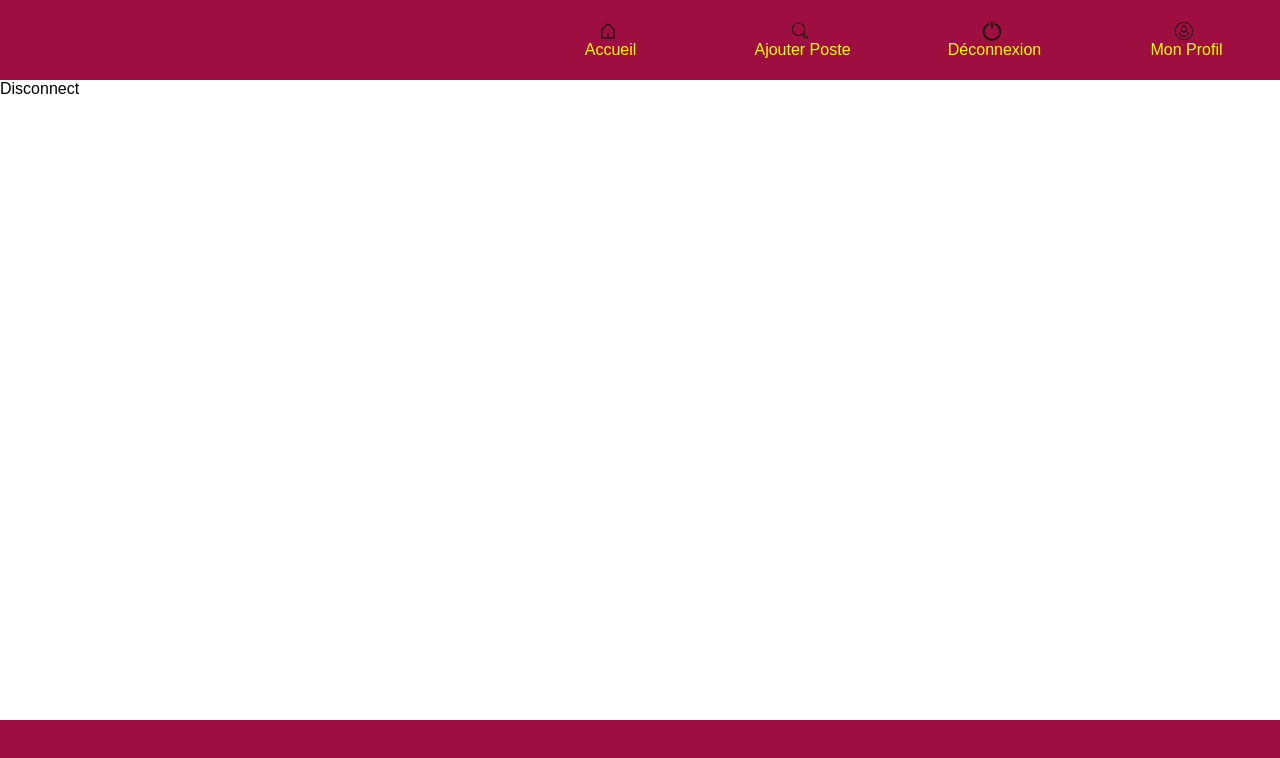
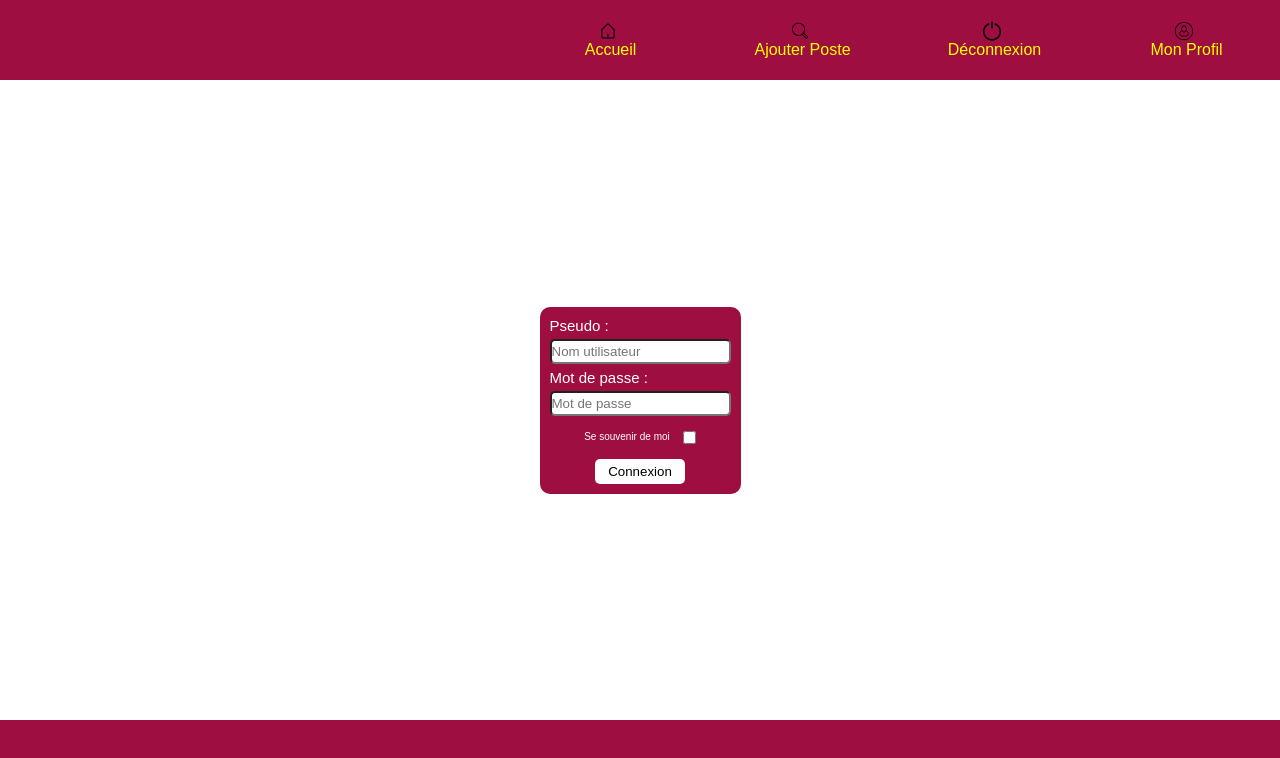
Before and after one commit to DamienCarrere/EVAL-reseau-social, a React (Vite) app: page /disconnect in a window 1280 px wide. Shown: the top 758 px of the page. Built offline with nearby package versions, Linux system fonts and the light colour scheme.

Commit message:
add page-connexion and update forms

```diff
--- /dev/null
+++ b/components/Buttons/ButtonConnexion.css
@@ -0,0 +1,8 @@
+.submit {
+	padding: 5px;
+	background-color: white;
+	border: none;
+	border-radius: 5px;
+	width: 50%;
+	cursor: pointer;
+}
--- a/components/Buttons/ButtonConnexion.jsx
+++ b/components/Buttons/ButtonConnexion.jsx
@@ -1,6 +1,8 @@
+import "./ButtonConnexion.css";
+
 export default function BtnConnexion({ onClick }) {
 	return (
-		<button type="submit" onClick={onClick}>
+		<button type="submit" className="submit" onClick={onClick}>
 			Connexion
 		</button>
 	);
--- a/components/Input/CheckBoxRemember.jsx
+++ b/components/Input/CheckBoxRemember.jsx
@@ -1,6 +1,8 @@
+import "./Input.css";
+
 export default function CheckBoxRemember({ checked, onChange }) {
 	return (
-		<label>
+		<label className="remember">
 			Se souvenir de moi{" "}
 			<input type="checkBox" checked={checked} onChange={onChange} />
 		</label>
--- /dev/null
+++ b/components/Input/Input.css
@@ -0,0 +1,17 @@
+.input-connexion {
+	border-radius: 5px;
+	height: 25px;
+}
+
+.label-connexion {
+	width: 100%;
+	font-size: 15px;
+}
+
+.remember {
+	font-size: 10px;
+	display: flex;
+	width: 80%;
+	justify-content: space-around;
+	padding: 10px;
+}
--- a/components/Input/InputMdp.jsx
+++ b/components/Input/InputMdp.jsx
@@ -1,16 +1,19 @@
-import { useState } from "react";
+import "./Input.css";
 
-export default function InputMdp() {
-	const [mdp, setMdp] = useState("");
+export default function InputMdp({ value, onChange, placeholder }) {
 	return (
 		<>
-			<label htmlFor="mdp">Mot de passe :</label>
+			<label htmlFor="password" className="label-connexion">
+				Mot de passe :
+			</label>
 			<input
+				className="input-connexion"
 				name="mdp"
 				type="password"
 				id="password"
-				value={mdp}
-				onChange={(e) => setMdp(e.target.value)}
+				value={value}
+				onChange={onChange}
+				placeholder={placeholder || "Mot de passe"}
 			/>
 		</>
 	);
--- a/components/Input/InputPseudo.jsx
+++ b/components/Input/InputPseudo.jsx
@@ -1,16 +1,19 @@
-import { useState } from "react";
+import "./Input.css";
 
-export default function InputPseudo() {
-	const [pseudo, setPseudo] = useState("");
+export default function InputPseudo({ value, onChange, placeholder }) {
 	return (
 		<>
-			<label>Pseudo :</label>
+			<label htmlFor="pseudo" className="label-connexion">
+				Pseudo :
+			</label>
 			<input
+				className="input-connexion"
 				name="pseudo"
 				type=""
 				id="pseudo"
-				value={pseudo}
-				onChange={(e) => setPseudo(e.target.value)}
+				value={value}
+				onChange={onChange}
+				placeholder={placeholder || "Nom utilisateur"}
 			/>
 		</>
 	);
--- /dev/null
+++ b/pages/Connexion.css
@@ -0,0 +1,18 @@
+.login {
+	height: 80vh;
+	display: flex;
+	justify-content: center;
+	align-items: center;
+}
+
+.login-form {
+	display: flex;
+	flex-direction: column;
+	align-items: center;
+	justify-content: center;
+	background-color: #9e0e40;
+	padding: 10px;
+	border-radius: 10px;
+	gap: 5px;
+	color: white;
+}
--- /dev/null
+++ b/pages/Connexion.jsx
@@ -0,0 +1,45 @@
+import "./Connexion.css";
+import BtnConnexion from "../components/Buttons/ButtonConnexion";
+import InputPseudo from "../components/Input/InputPseudo";
+import InputMdp from "../components/Input/InputMdp";
+import CheckBoxRemember from "../components/Input/CheckBoxRemember";
+import { useState } from "react";
+
+function Connexion() {
+	const [pseudo, setPseudo] = useState("");
+	const [mdp, setMdp] = useState("");
+	const [remember, setRemember] = useState(false);
+
+	const handleSubmit = (e) => {
+		e.preventDefault();
+
+		const formDate = {
+			pseudo,
+			mdp,
+			remember,
+		};
+		console.log(formDate);
+	};
+
+	return (
+		<div className="login">
+			<form onSubmit={handleSubmit} className="login-form">
+				<InputPseudo
+					value={pseudo}
+					onChange={(e) => setPseudo(e.target.value)}
+				/>
+				<InputMdp
+					value={mdp}
+					onChange={(e) => setMdp(e.target.value)}
+				/>
+				<CheckBoxRemember
+					value={remember}
+					onChange={(e) => setRemember(e.target.checked)}
+				/>
+				<BtnConnexion />
+			</form>
+		</div>
+	);
+}
+
+export default Connexion;
--- a/src/App.jsx
+++ b/src/App.jsx
@@ -2,6 +2,7 @@ import { BrowserRouter, Route, Routes } from "react-router-dom";
 import Header from "../components/Header&Footer/Header";
 import Accueil from "../pages/Accueil";
 import Footer from "../components/Header&Footer/Footer";
+import Connexion from "../pages/Connexion";
 import "./App.css";
 
 function App() {
@@ -13,7 +14,7 @@ function App() {
 				<Routes>
 					<Route path="/" element={<Accueil />} />
 					<Route path="/search" element={"Search"} />
-					<Route path="/disconnect" element={"Disconnect"} />
+					<Route path="/disconnect" element={<Connexion />} />
 					<Route path="/profile" element={"Profile"} />
 					<Route path="*" element={"Error 404"} />
 				</Routes>
```
